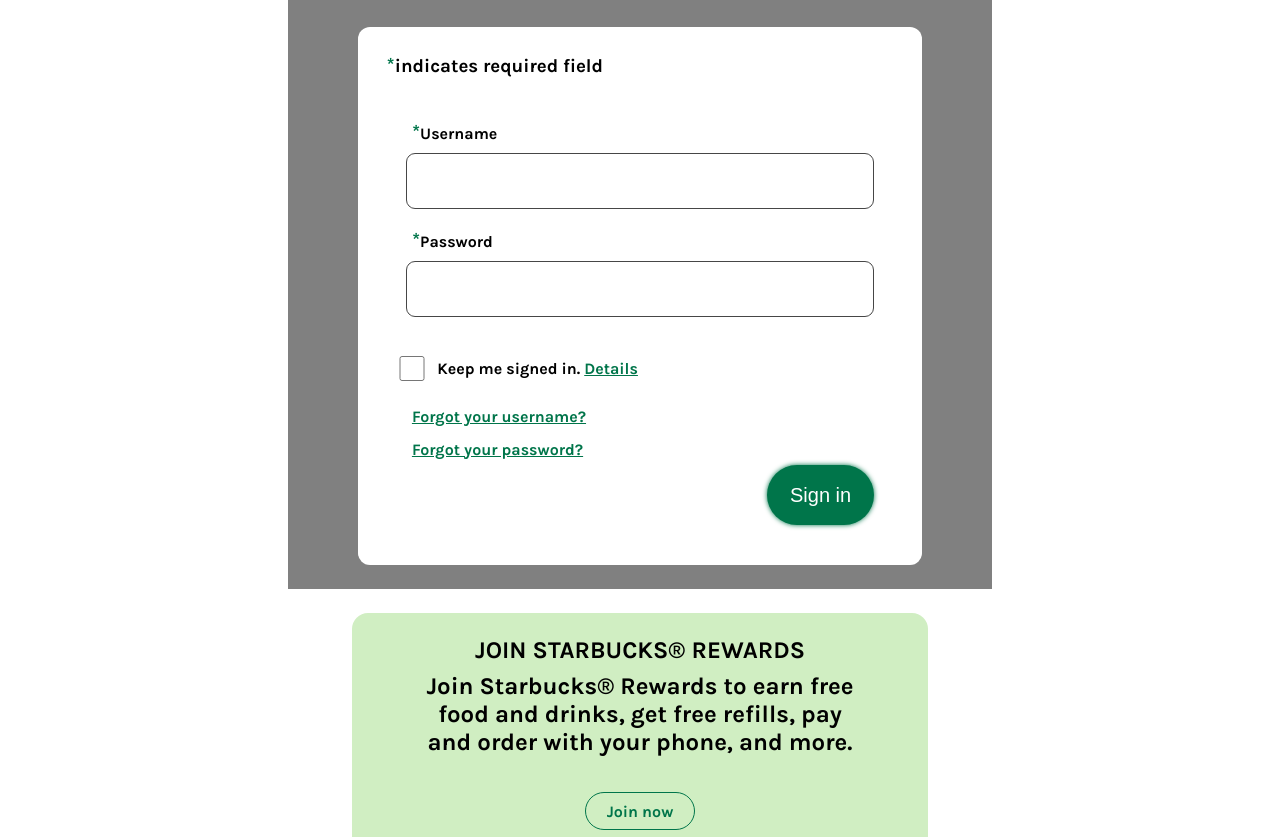
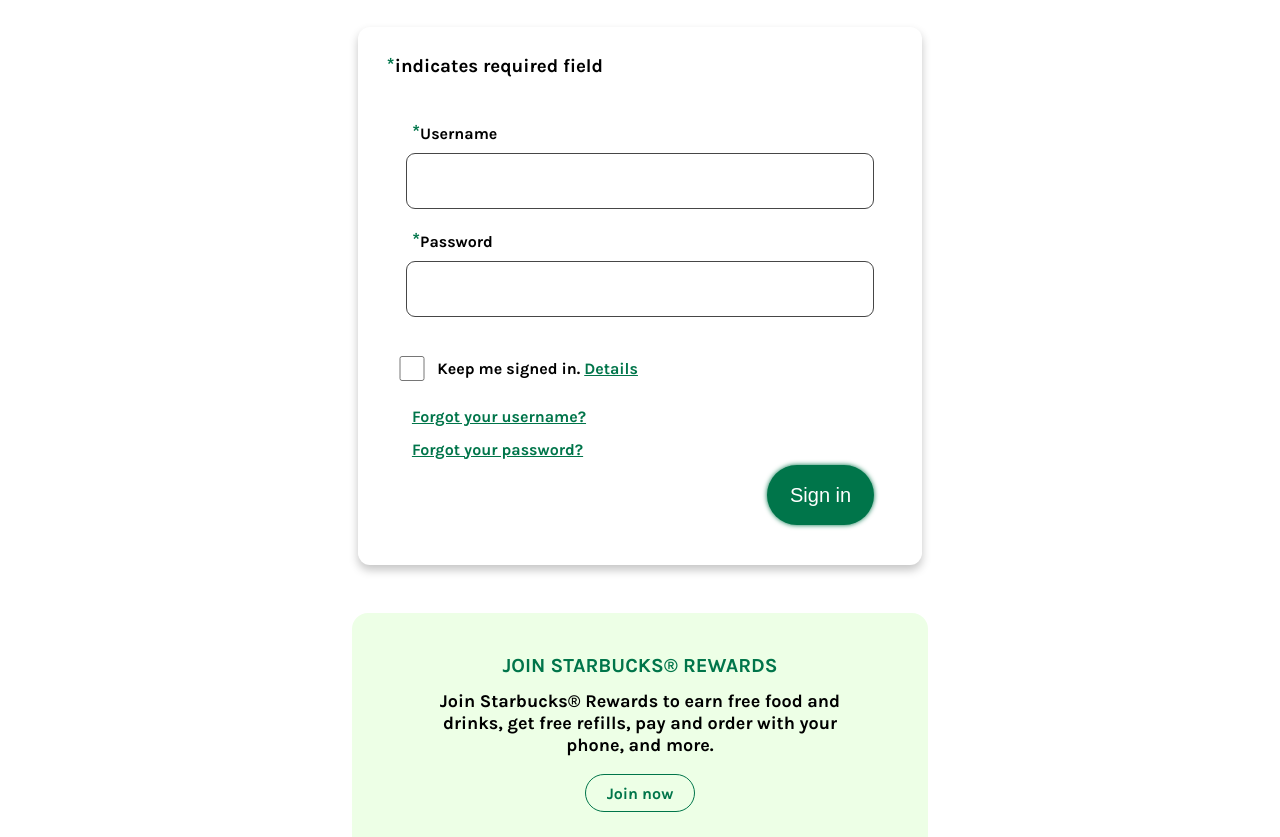
Before and after one commit to LoriaLawrenceZ/SA1_LMR_Grupo, a plain HTML site: page html/login.html in a window 1280 px wide. Shown: the part 207-1044 px from the top of the page. Drawn offline with Linux system fonts and the light colour scheme.

Commit message:
Finalizando página login (falta trocar o fundo do btn quando :hover)

```diff
--- a/css/login.css
+++ b/css/login.css
@@ -18,8 +18,6 @@ article{
     align-items: center;
     justify-content: space-around;
     flex-wrap: wrap;
-
-    background-color: gray;
 }
 article h1{
     font-size: 32px;
@@ -36,7 +34,7 @@ section{
 
     border-radius: .75em;
 
-    box-shadow: gray 0 5px 10px;
+    box-shadow: rgb(197, 197, 197) 0 5px 10px;
 
     background-color: white;
 }
@@ -155,7 +153,7 @@ section span{
 aside{
     height: 25%;
     width: 45%;
-    background-color: var(--banner5-green);
+    background-color: rgb(237, 255, 230);
     border-radius: 1em;
 
     display: flex;
@@ -175,18 +173,32 @@ aside{
 
 .text h1{
     height: 15%;
+    font-size: 20px;
+    color: var(--nav-green);
 }
 .text h2{
-    height: 50%;
+    height: 35%;
+    font-size: 18px;
 }
 .btn{
     width: 25%;
     height: 15%;
     border: solid var(--nav-green) 1px;
     border-radius: 2em;
-    color: var(--nav-green);
+
+    cursor: pointer;
+    transition: .2s;
 
     display: flex;
     align-items: center;
     justify-content: center;
 }
+.btn a{
+    color: var(--nav-green);
+    text-decoration: none;
+    width: 100%;
+}
+.bnt:hover{
+    transition: .2s;
+    background-color: rgb(182, 219, 164);
+}
--- a/html/login.html
+++ b/html/login.html
@@ -97,7 +97,9 @@
 
                 <h2>Join Starbucks® Rewards to earn free food and drinks, get free refills, pay and order with your phone, and more.</h2>
 
-                <div class="btn">Join now</div>
+                <div class="btn">
+                    <a href="">Join now</a>
+                </div>
             </div>
         </aside>
     </main>
```
